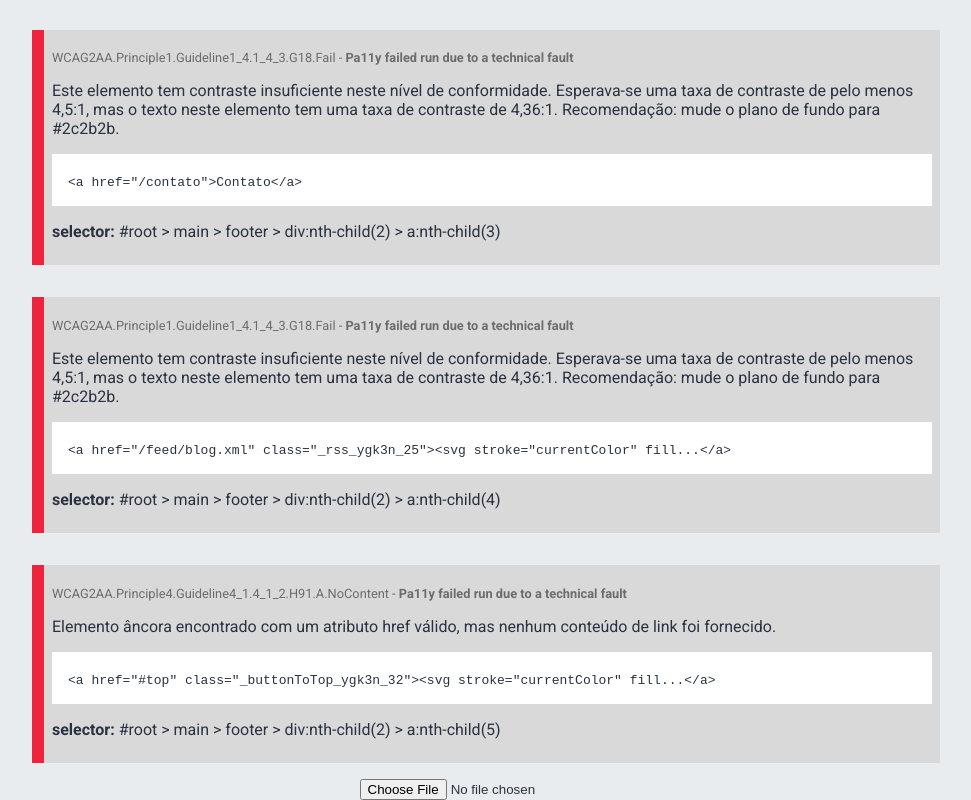
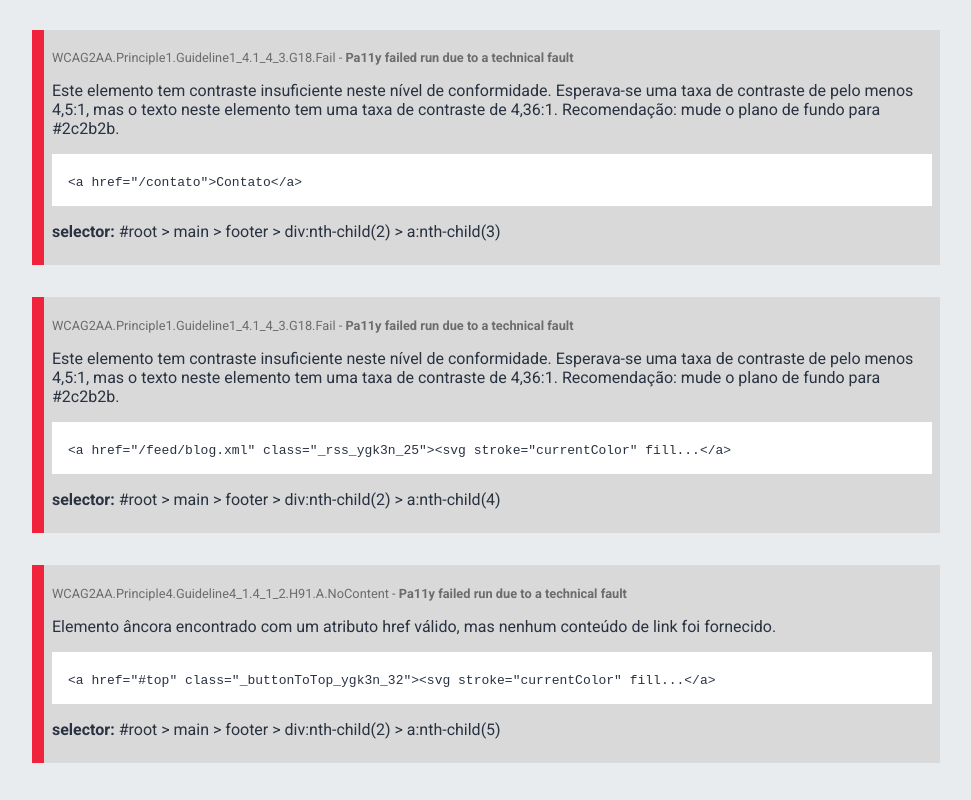
Before and after one commit to EuCarlos/pa11y-viewer, a React (Vite) app: page / in a window 1280 px wide. Shown: the part 5705-6505 px from the top of the page, without its empty margins (154-1125 px from the left). After the commit the page ends 6484 px from the top, so only its background shows below. Built offline with nearby package versions, Linux system fonts and the light colour scheme.

Commit message:
:sparkles: finalize the feature of dragging files

```diff
--- a/src/App.tsx
+++ b/src/App.tsx
@@ -19,6 +19,7 @@ function App() {
   const [url, setUrl] = useState(initialURL)
   const [jsonReports, setJsonReports] = useState([])
   const [searchHistory, setNewSearchHistory] = useState(getSearchHistory())
+  const [toggleDragNDrop, setToggleDragNDrop] = useState(false)
 
   // CSS focus
   const [focused, setFocused] = useState(false)
@@ -61,7 +62,7 @@ function App() {
   })
 
   return (
-    <div className="App">
+    <div className="App" onDragOver={() => setToggleDragNDrop(true)} onDragLeave={() => setToggleDragNDrop(false)}>
       <Header />
       <div className={'forms'}>
         <input
@@ -87,7 +88,7 @@ function App() {
       {numberOfReports <= 0 ? <div className={'report--not-found'}>No reports found</div>: reports}
 
       <footer>Created by <a href="http://carlosalves.now.sh/" target={'_blank'}>Carlos Alves</a></footer>
-      <DropJSON setJsonReports={setJsonReports} />
+      {toggleDragNDrop ? <DropJSON setJsonReports={setJsonReports} setToggleDragNDrop={setToggleDragNDrop} /> : ''}
     </div>
   )
 }
--- a/src/components/DropJSON/index.tsx
+++ b/src/components/DropJSON/index.tsx
@@ -1,24 +1,30 @@
-import axios from "axios";
-import { getJSONFile } from "../../utils/get_json_file";
+import axios from "axios"
+import { getJSONFile } from "../../utils/get_json_file"
+import '../../styles/drag_n_drop.sass'
 
 type S = any
 
-export function DropJSON({ setJsonReports }: React.SetStateAction<S>) {
+export function DropJSON({ setJsonReports, setToggleDragNDrop }: React.SetStateAction<S>) {
     const handleJsonReports = (url:string) => {
         axios.get(url)
             .then(res => setJsonReports(res.data))
             .catch(() => setJsonReports([]))
+
+        setToggleDragNDrop(false)
       }
 
     const handleFilesChange = (e: React.ChangeEvent<HTMLInputElement>) => handleJsonReports(`${getJSONFile(e)}`)
 
-    return <div>
-        <input
-            type="file"
-            id="json-preview"
-            accept=".json,application/json"
-            onChange={ (e) => handleFilesChange(e) }
-        ></input>
-        {/* <div>drop your .json files here!</div> */}
+    return <div className="drag-n-drop">
+        <label className="dragable-area" htmlFor="json-file">
+            <input
+                type="file"
+                id="json-file"
+                accept=".json,application/json"
+                onChange={(e) => handleFilesChange(e)}
+            ></input>
+            <img src="/assets/json-file.svg" width={70} alt="JSON icon" />
+            <p><span className="upload-button">Click to upload</span> or drop your .json files here!</p>
+        </label>
     </div>
 }
--- a/src/styles/drag_n_drop.sass
+++ b/src/styles/drag_n_drop.sass
@@ -27,7 +27,10 @@
         cursor: pointer
 
         & input[type="file"]#json-file
-            display: none
+            position: absolute
+            width: 40rem
+            height: 16rem
+            opacity: 0
 
         & p
             font-size: 1.2rem
```
